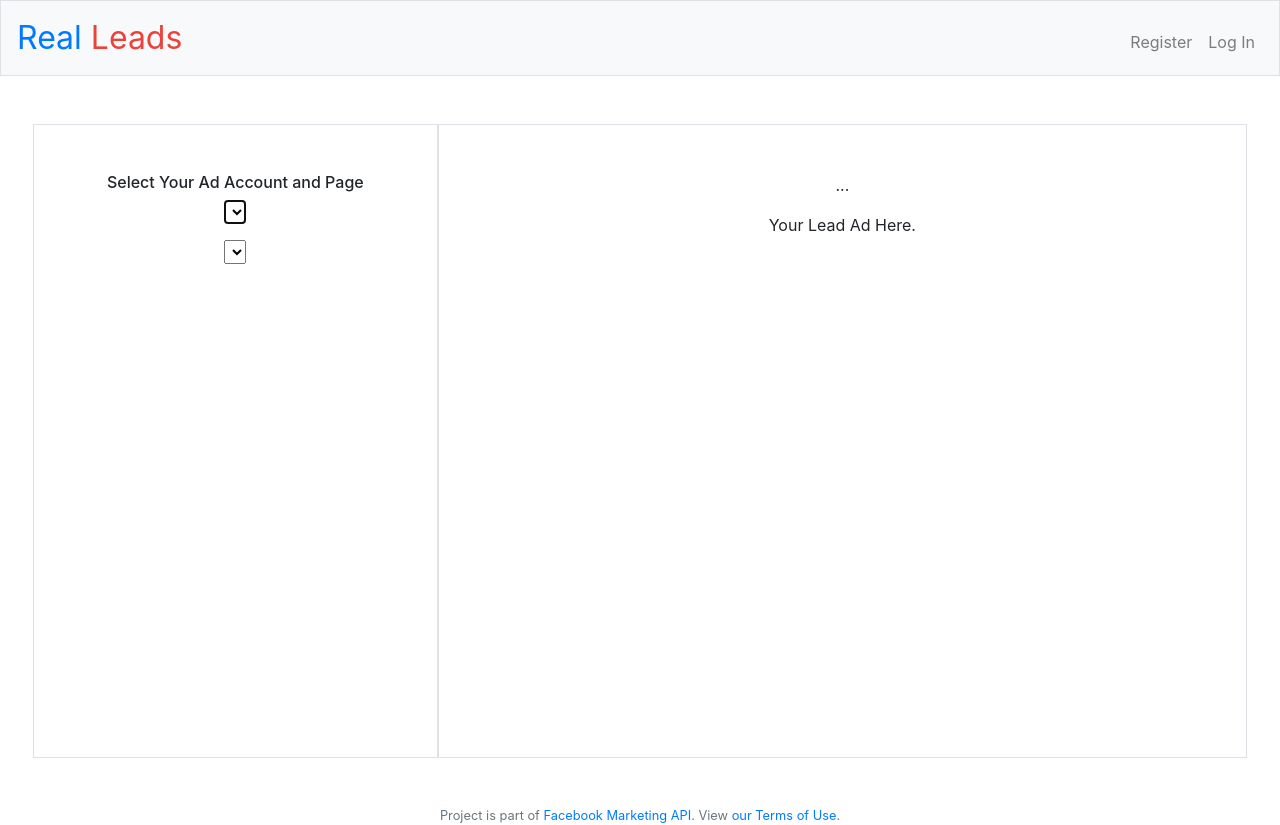
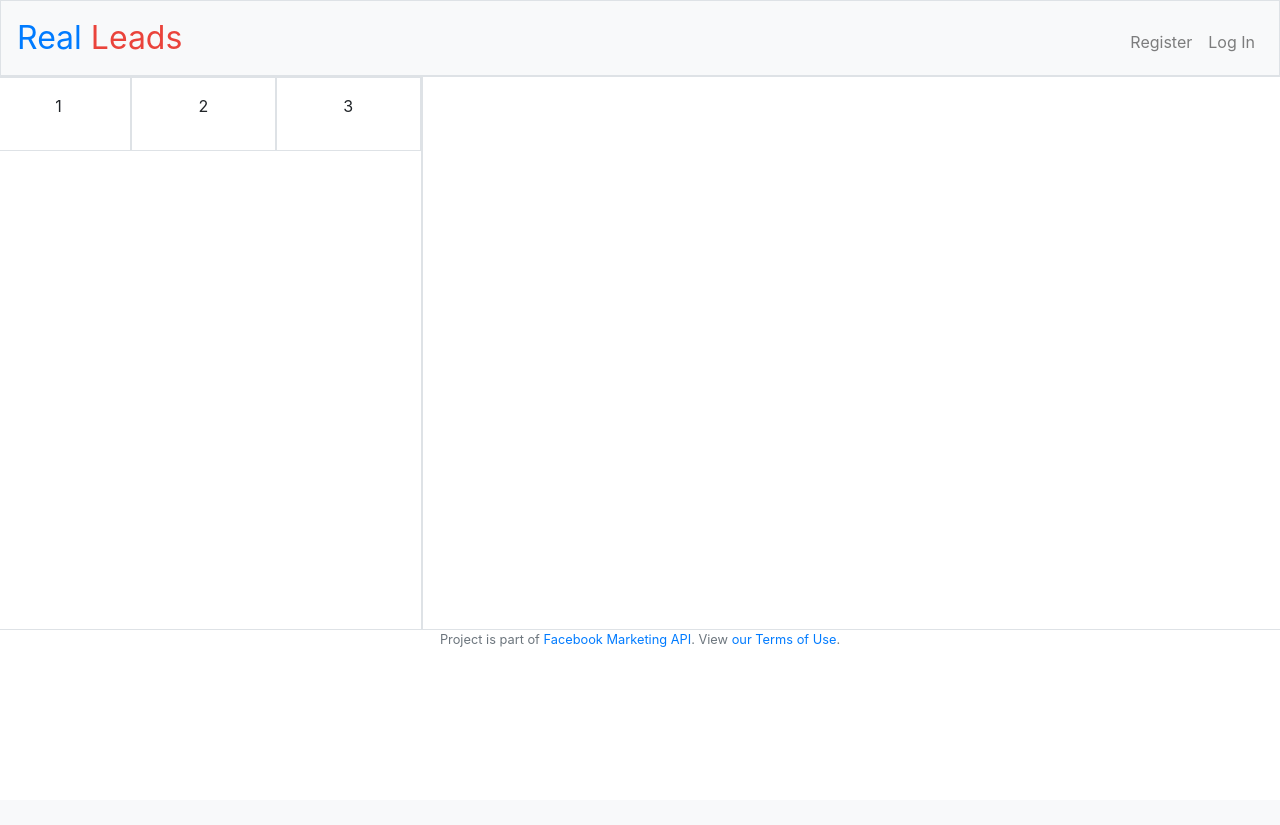
Before and after one commit to justineshaw/fbv37, a Flask app: template templates/lead_ad_generator.html in a window 1280 px wide. After the commit the page ends 647 px from the top, so only its background shows below. Run offline with Flask 2, Linux system fonts and the light colour scheme; the template is opened without the code that fills it, so the values that code supplies are empty; some libraries are stand-ins or nearby versions.

Commit message:
added lead_ad_generator tool steps 1 through 3

```diff
--- a/application.py
+++ b/application.py
@@ -358,35 +358,26 @@ def lead_ad_generator():
 
         return render_template("lead_ad_generator.html", user=g.user, pages=pages, adaccounts=ad_accounts, ad_account_count=ad_account_count, page_count=page_count)
 
-@app.route('/lead_ad_process_1', methods=['POST'])
-def lead_ad_process_1():
-    print("in /lead_ad_process_1")
-    headline = request.form['headline']
-    ad_account = request.form['ad_account']
-
-    '''
-    # given page id, determine page access token
-    graph = GraphAPI(access_token=g.user['access_token'])
-    data = graph.get_object("/" + str(ad_account) + "?fields=access_token") # get_object(self, id, **args):
-    page_access_token = data['access_token']
-    '''
-
-    return jsonify({'headline' : headline, 'ad_account' : ad_account})
-
-
-@app.route('/lead_ad_step_2', methods=['POST'])
-def lead_ad_step_2():
-    print("in /lead_ad_step_2")
+@app.route('/get_preview', methods=['POST'])
+def get_preview():
+    print("in /get_preview")
     ad_account = request.form['ad_account']
     page = request.form['page']
+    headline = request.form['headline']
+    text = request.form['text']
 
+    print("0")
+    privacy_policy : request.form['privacy_policy']
+    url : request.form['url']
+    budget : request.form['budget']
+    print("1")
     # generate preview src
     # hardcode so don't have to login
     user_access_token = session["user"]["access_token"]
     page_access_token = os.getenv("TEST_PAGE_ACCESS_TOKEN")
     FacebookAdsApi.init(access_token=page_access_token)
 
-    print("inside /preview")
+    print("2")
 
     # METHOD 2: generate an ad preview from a non-existing ad: https://developers.facebook.com/docs/marketing-api/generatepreview/v3.2
     # two steps: (1) create an object_story_spec and (2) use the gen_generate_previews function from the user's ad account node
@@ -395,14 +386,15 @@ def lead_ad_step_2():
     account = AdAccount(ad_account)
     images = account.get_ad_images()
 
+    print("3")
     params_object = {
         'object_story_spec': {
             'page_id': page,
             'link_data': {
-                'message': "message",
+                'message': text,
                 'link': 'http://fb.me/',
                 'image_hash': images[0]["hash"], # two options to get hash: (1) upload an image or (2) read from existing images
-                'name': "headline",
+                'name': headline,
                 #'caption':'WWW.ITUNES.COM',
                 #'description':'The link description',
                 #'title': adheadline,
@@ -416,19 +408,22 @@ def lead_ad_step_2():
             }
         },
     }
+    print("4")
     params = {
         'creative': params_object, # how to use a creative spec? https://developers.facebook.com/docs/marketing-api/reference/ad-creative
         'ad_format': 'MOBILE_FEED_STANDARD',
         }
     FacebookAdsApi.init(access_token=g.user['access_token'], api_version='v3.3')
+    print("5")
     data = AdAccount(ad_account).get_generate_previews(params=params)
-
+    print("6")
     # now that we have the ad preview, get <iframe> to display on html page
     data = data[0]['body']
     soup = BeautifulSoup(data, 'html5lib')
     iframe = soup.find_all('iframe')[0]['src']
     print(iframe)
 
+    print("end /preview")
     # return src to html page
     return jsonify({'iframe' : iframe})
 
@@ -718,4 +713,5 @@ for code in default_exceptions:
 if __name__ == '__main__':
     app.debug = False
     port = int(os.environ.get('PORT', 5000))
-    app.run(host='0.0.0.0', port=port) # app.run(ssl_context='adhoc', host='0.0.0.0', port=port)
+    # app.run(host='0.0.0.0', port=port) # production mode
+    app.run(ssl_context='adhoc', host='0.0.0.0', port=port) # development mode
--- a/static/js/form.js
+++ b/static/js/form.js
@@ -1,3 +1,41 @@
+/*
+show step 1 to user
+*/
+$(document).ready(function() {
+
+    $('#lead_ad_generator_step_1').on('click', function(event) {
+
+        $.ajax({ // jquery AJAX method to perform an AJAX (asynchronous HTTP) request
+            data : { // specifies the data to be sent to the server
+                ad_account : $('#ad_account').val(), // https://learn.jquery.com/using-jquery-core/faq/how-do-i-get-the-text-value-of-a-selected-option/
+                page : $('#page').val(),
+                headline : $('#headline').val(),
+                text : $('#text').val(),
+                //image : $('#image').val(),
+                privacy_policy : $('#privacy_policy').val(),
+                url : $('#url').val(),
+                budget : $('#budget').val(),
+            },
+            type : 'POST', // type of request to send
+            url : '/get_preview' // url to send data to
+        })
+        .done(function(data) {
+            $('#lead_ad_generator_form_2').hide();
+            $('#lead_ad_generator_form_3').hide();
+            $('#lead_ad_generator_form_1').show();
+            //$('#iframe').text(data.iframe);
+            $('#lead_ad_preview').attr("src", data.iframe);  // "https://cdn-img.meetedgar.com/wp-content/uploads/2017/07/Mr-DNA.gif"
+        });
+
+        event.preventDefault();
+
+    });
+
+});
+
+/*
+update iFrame based on users selections from step 1
+*/
 $(document).ready(function() {
 
     // send user selected 'ad_account' and 'page' to /lead_ad_generator_1 and pass iframe with default variables
@@ -6,13 +44,19 @@ $(document).ready(function() {
         $.ajax({ // jquery AJAX method to perform an AJAX (asynchronous HTTP) request
             data : { // specifies the data to be sent to the server
                 ad_account : $('#ad_account').val(), // https://learn.jquery.com/using-jquery-core/faq/how-do-i-get-the-text-value-of-a-selected-option/
-                page : $('#page').val()
+                page : $('#page').val(),
+                headline : $('#headline').val(),
+                text : $('#text').val(),
+                //image : $('#image').val(),
+                privacy_policy : $('#privacy_policy').val(),
+                url : $('#url').val(),
+                budget : $('#budget').val(),
             },
             type : 'POST', // type of request to send
-            url : '/lead_ad_step_2' // url to send data to
+            url : '/get_preview' // url to send data to
         })
         .done(function(data) {
-            $('#headline').text("iframe loaded");
+            //$('#iframe').text(data.iframe); // show updated iframe
             $('#lead_ad_preview').attr("src", data.iframe);  // "https://cdn-img.meetedgar.com/wp-content/uploads/2017/07/Mr-DNA.gif"
         });
 
@@ -21,3 +65,139 @@ $(document).ready(function() {
     });
 
 });
+
+/*
+show step 2 to user
+*/
+$(document).ready(function() {
+
+    $('#lead_ad_generator_step_2').on('click', function(event) {
+
+        $.ajax({ // jquery AJAX method to perform an AJAX (asynchronous HTTP) request
+            data : { // specifies the data to be sent to the server
+                ad_account : $('#ad_account').val(), // https://learn.jquery.com/using-jquery-core/faq/how-do-i-get-the-text-value-of-a-selected-option/
+                page : $('#page').val(),
+                headline : $('#headline').val(),
+                text : $('#text').val(),
+                //image : $('#image').val(),
+                privacy_policy : $('#privacy_policy').val(),
+                url : $('#url').val(),
+                budget : $('#budget').val(),
+            },
+            type : 'POST', // type of request to send
+            url : '/get_preview' // url to send data to
+        })
+        .done(function(data) {
+            $('#lead_ad_generator_form_1').hide();
+            $('#lead_ad_generator_form_3').hide();
+            $('#lead_ad_generator_form_2').show();
+            //$('#iframe').text(data.iframe); // show updated iframe
+            $('#lead_ad_preview').attr("src", data.iframe);  // "https://cdn-img.meetedgar.com/wp-content/uploads/2017/07/Mr-DNA.gif"
+        });
+
+        event.preventDefault();
+
+    });
+
+});
+
+/*
+update iFrame based on users selections from step 2
+*/
+$(document).ready(function() {
+
+    // send user selected 'ad_account' and 'page' to /lead_ad_generator_1 and pass iframe with default variables
+    $('.lead_ad_generator_form_2').on('change', function(event) {
+
+        $.ajax({ // jquery AJAX method to perform an AJAX (asynchronous HTTP) request
+            data : { // specifies the data to be sent to the server
+                ad_account : $('#ad_account').val(), // https://learn.jquery.com/using-jquery-core/faq/how-do-i-get-the-text-value-of-a-selected-option/
+                page : $('#page').val(),
+                headline : $('#headline').val(),
+                text : $('#text').val(),
+                //image : $('#image').val(),
+                privacy_policy : $('#privacy_policy').val(),
+                url : $('#url').val(),
+                budget : $('#budget').val(),
+            },
+            type : 'POST', // type of request to send
+            url : '/get_preview' // url to send data to
+        })
+        .done(function(data) {
+            //$('#iframe').text(data.iframe); // show updated iframe
+            $('#lead_ad_preview').attr("src", data.iframe);  // "https://cdn-img.meetedgar.com/wp-content/uploads/2017/07/Mr-DNA.gif"
+        });
+
+        event.preventDefault();
+
+    });
+
+});
+
+/*
+show step 3 to user
+*/
+$(document).ready(function() {
+
+    $('#lead_ad_generator_step_3').on('click', function(event) {
+
+        $.ajax({ // jquery AJAX method to perform an AJAX (asynchronous HTTP) request
+            data : { // specifies the data to be sent to the server
+                ad_account : $('#ad_account').val(), // https://learn.jquery.com/using-jquery-core/faq/how-do-i-get-the-text-value-of-a-selected-option/
+                page : $('#page').val(),
+                headline : $('#headline').val(),
+                text : $('#text').val(),
+                //image : $('#image').val(),
+                privacy_policy : $('#privacy_policy').val(),
+                url : $('#url').val(),
+                budget : $('#budget').val(),
+            },
+            type : 'POST', // type of request to send
+            url : '/get_preview' // url to send data to
+        })
+        .done(function(data) {
+            $('#lead_ad_generator_form_1').hide();
+            $('#lead_ad_generator_form_2').hide();
+            $('#lead_ad_generator_form_3').show();
+            //$('#iframe').text(data.iframe); // show updated iframe
+            $('#lead_ad_preview').attr("src", data.iframe);  // "https://cdn-img.meetedgar.com/wp-content/uploads/2017/07/Mr-DNA.gif"
+        });
+
+        event.preventDefault();
+
+    });
+
+});
+
+/*
+update iFrame based on users selections from step 3
+*/
+$(document).ready(function() {
+
+    // send user selected 'ad_account' and 'page' to /lead_ad_generator_1 and pass iframe with default variables
+    $('.lead_ad_generator_form_3').on('change', function(event) {
+
+        $.ajax({ // jquery AJAX method to perform an AJAX (asynchronous HTTP) request
+            data : { // specifies the data to be sent to the server
+                ad_account : $('#ad_account').val(), // https://learn.jquery.com/using-jquery-core/faq/how-do-i-get-the-text-value-of-a-selected-option/
+                page : $('#page').val(),
+                headline : $('#headline').val(),
+                text : $('#text').val(),
+                //image : $('#image').val(),
+                privacy_policy : $('#privacy_policy').val(),
+                url : $('#url').val(),
+                budget : $('#budget').val(),
+            },
+            type : 'POST', // type of request to send
+            url : '/get_preview' // url to send data to
+        })
+        .done(function(data) {
+            //$('#iframe').text(data.iframe); // show updated iframe
+            $('#lead_ad_preview').attr("src", data.iframe);  // "https://cdn-img.meetedgar.com/wp-content/uploads/2017/07/Mr-DNA.gif"
+        });
+
+        event.preventDefault();
+
+    });
+
+});
--- a/templates/layout.html
+++ b/templates/layout.html
@@ -167,8 +167,8 @@
             </header>
         {% endif %}
 
-        <!--<main class="container p-5">-->
-        <main class="p-5">
+
+        <main> <!-- removed <main class="container p-5"> to make lead_ad_generator look better-->
             {% block main %}{% endblock %}
         </main>
 
--- a/templates/lead_ad_generator.html
+++ b/templates/lead_ad_generator.html
@@ -2,18 +2,18 @@
 
 {% block col1 %}
 
-<h6>Select Your Ad Account and Page</h6>
-<div class="container" id="lead_ad_generator_form_1" style="display:block;">
+<div class="container py-5" id="lead_ad_generator_form_1" style="display:none;">
+    <h6>Select Your Ad Account and Page</h6>
     <form class="lead_ad_generator_form_1">
         <div class="form-group">
-            <select id="ad_account" class="lead_ad" name="adaccount" autofocus>
+            <select id="ad_account" class="lead_ad" name="adaccountInput" autofocus>
               {% for x in range(ad_account_count) %}
               <option value='{{ adaccounts[x]["id"] }}''>{{ adaccounts[x]["name"] }}</option>
               {% endfor %}
             </select>
         </div>
         <div class="form-group">
-            <select id="page" class="lead_ad" name="page" autofocus>
+            <select id="page" class="lead_ad" name="pageInput" autofocus>
               {% for x in range(page_count) %}
               <option value='{{ pages[x]["id"] }}''>{{ pages[x]["name"] }}</option>
               {% endfor %}
@@ -22,13 +22,46 @@
     </form>
 </div>
 
-<div class="container" id="lead_ad_generator_form_2" style="display:none;">
-    <h6>Customize Your Ad</h6>
+<div class="container py-5" id="lead_ad_generator_form_2" style="display:none;">
+    <h6>Customize Your Lead Ad</h6>
     <form class="lead_ad_generator_form_2">
         <div class="form-group">
               <label class="sr-only" for="headline">Headline</label>
-              <input type="text" class="form-control" id="headlineInput" placeholder="Headline">
+              <input type="text" class="form-control" id="headline" placeholder="Headline" value="View All Pics, See Inside & Get Price">
         </div>
+        <div class="form-group">
+              <label class="sr-only" for="text">Text</label>
+              <textarea id="text" class="form-control" aria-label="With textarea" name='adtext' rows="9">&#128293; NEW [CITY] area listing!! &#128293; &#13;&#13;BEDS: [BEDS] &#13;BATHS: [BATHS] &#13;SQ FT: [SQFT]&#13;&#13;&#127968;&#128273;&#127968;&#128273;&#127968;&#128273;&#13;&#13;To see the price, location, and more pictures, tap "Learn More"</textarea>
+              <!-- &#128293; NEW [CITY] area listing!! &#128293; &#13;BEDS: [BEDS] &#13;BATHS: [BATHS] &#13;SQ FT: [SQFT]&#13;&#13;&#127968;&#128273;&#127968;&#128273;&#127968;&#128273;&#13;&#13;To see the price, location, and more pictures, tap "Learn More" -->
+        </div>
+        <div class="form-group">
+              <label class="sr-only" for="image">Image</label>
+              <input type="text" class="form-control" id="image" placeholder="Image">
+        </div>
+    </form>
+</div>
+
+<div class="container py-5" id="lead_ad_generator_form_3" style="display:none;">
+    <h6>Finish Your Lead Ad</h6>
+    <form class="lead_ad_generator_form_3">
+            <div class="form-group">
+                  <!-- https://getbootstrap.com/docs/4.3/components/input-group/ -->
+                    <label for="validationServer01">Budget</label>
+                    <select id="budget" class="custom-select" name="budget" required>
+                      <option value="5">$5</option>
+                      <option value="20" selected>$20</option>
+                      <option value="50">$50</option>
+                    </select>
+                    <div class="valid-feedback">Looks good!</div>
+            </div>
+            <div class="form-group">
+                  <label class="sr-only" for="privacyPolicy">Privacy Policy</label>
+                  <input type="text" class="form-control" id="privacy_policy" placeholder="Privacy Policy" value="LinkToTheProperty.com/PrivacyPolicy">
+            </div>
+            <div class="form-group">
+                  <label class="sr-only" for="url">Url</label>
+                  <input type="text" class="form-control" id="url" placeholder="url" value="LinkToTheProperty.com">
+            </div>
     </form>
 </div>
 
@@ -36,8 +69,8 @@
 
 {% block col2 %}
 <div class="container" id="lead_ad_generator_1" style="display:block;">
-    <p id="headline">...</p>
-    <p>Your Lead Ad Here.</p>
+    <!-- <p id="iframe">...</p> -->
     <iframe id="lead_ad_preview" src="" width="335" height="450" scrolling="yes" style="border: none;"></iframe>
+
 </div>
 {% endblock %}
--- a/templates/lead_ad_generator_layout.html
+++ b/templates/lead_ad_generator_layout.html
@@ -7,8 +7,22 @@
 {% block main %}
 <div>
   <div class="row">
-    <div class="col-sm-4 text-center border p-5">
-      {% block col1 %}{% endblock %}
+    <div class="col-sm-4 text-center border p-0">
+        <!-- Add a 3 column row to represent the 3 steps of lead_ad_generator-->
+        <div class="container">
+            <div class="row">
+                <div class="col-sm border py-3">
+                    <p id="lead_ad_generator_step_1">1</p>
+                </div>
+                <div class="col-sm border py-3">
+                    <p id="lead_ad_generator_step_2">2</p>
+                </div>
+                <div class="col-sm border py-3">
+                    <span id="lead_ad_generator_step_3">3</span>
+                </div>
+            </div>
+        </div>
+        {% block col1 %}{% endblock %}
     </div>
     <div class="col-sm text-center border p-5">
       {% block col2 %}{% endblock %}
```
